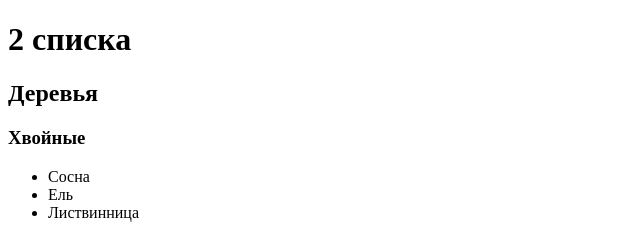
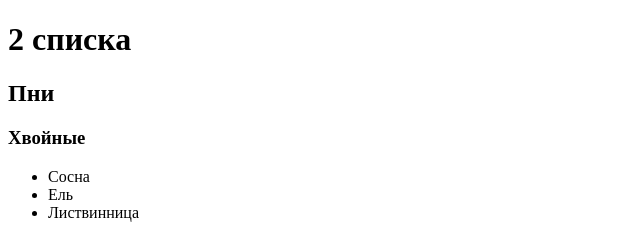
Before and after one commit to NiyazSV96/reponame, a plain HTML site: page index.html in a window 1280 px wide. Shown: the top 238 px of the page, 0-640 px from the left. Drawn offline with Linux system fonts and the light colour scheme.

Commit message:
My commit

```diff
--- a/index.html
+++ b/index.html
@@ -9,7 +9,7 @@
 </head>
 <body>
 <h1>2 списка</h1>
-    <h2>Деревья</h2>
+    <h2>Пни</h2>
     <h3>Хвойные</h3>
     <ul>
         <li>Сосна</li>
```
